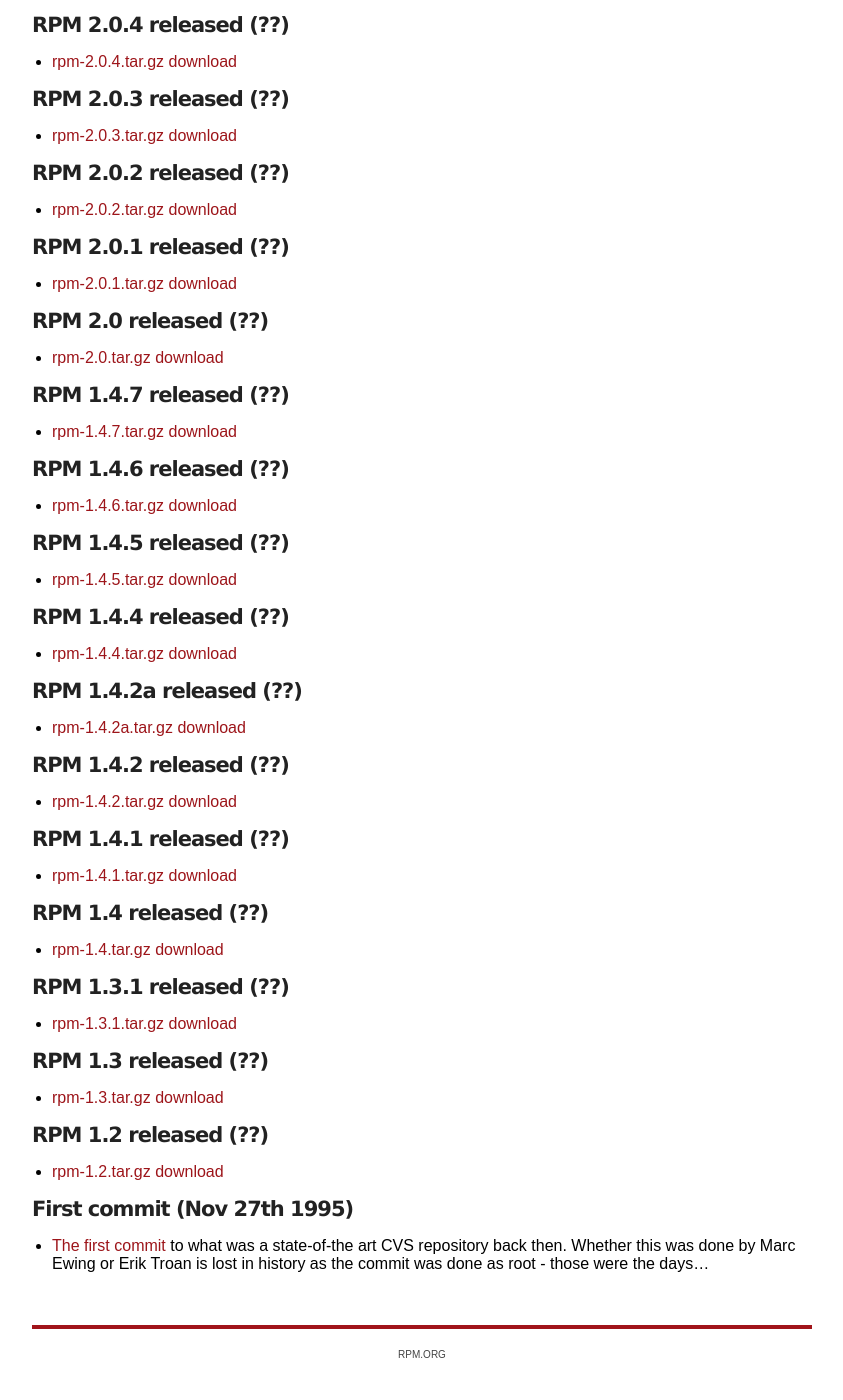
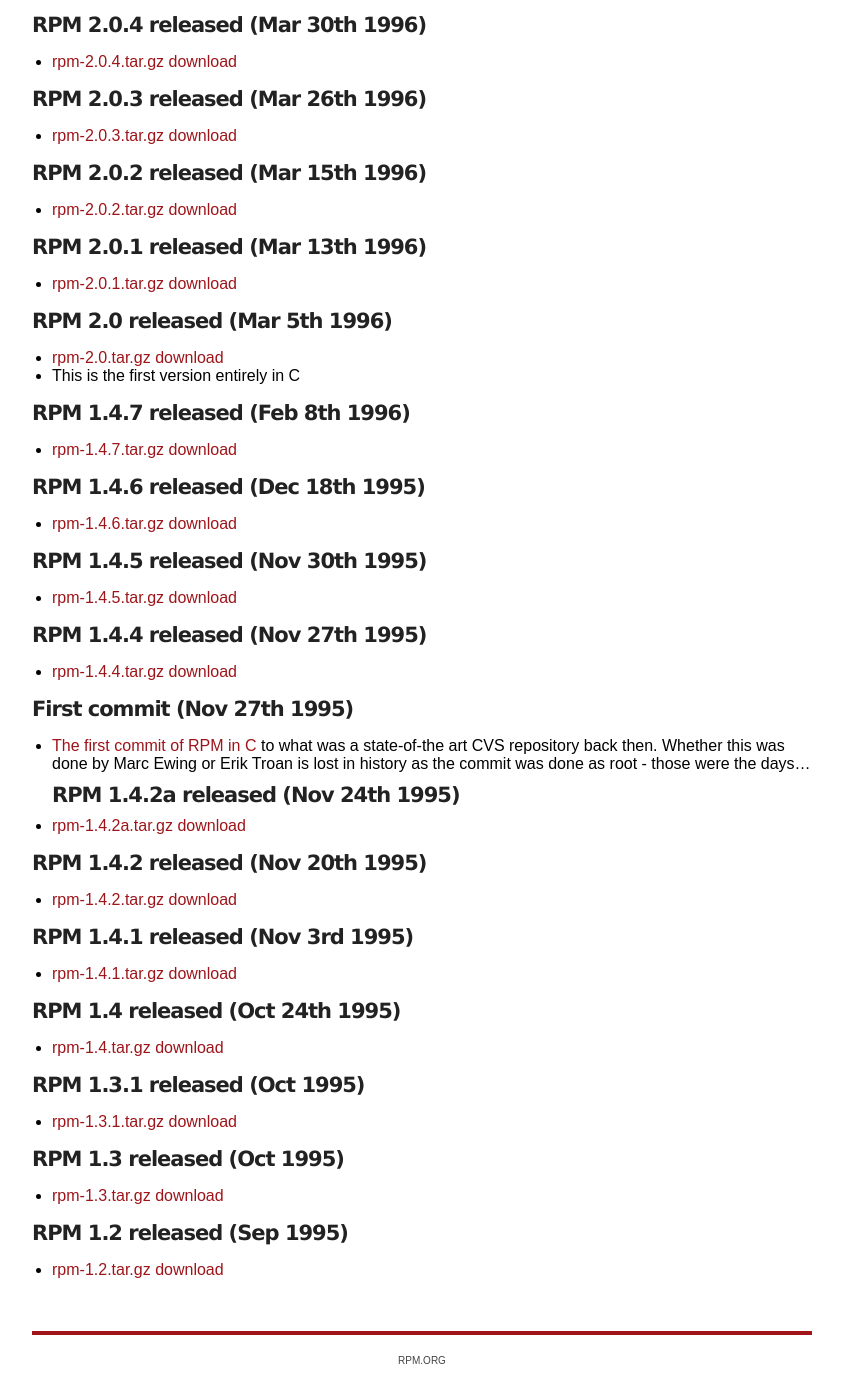
Before and after one commit to rpm-software-management/rpm-web, a Jekyll site: the page built from timeline.md, in a window 1280 px wide and 1400 px high, scrolled down 23924 px. Shown: the whole window, without its empty margins (218-1061 px from the left). Built offline with Jekyll 4.4.1, drawn with Linux system fonts in a browser that asks for light colours.

Commit message:
Add dates to the earliest releases in timeline + adjust ordering

```diff
--- a/timeline.md
+++ b/timeline.md
@@ -1195,73 +1195,73 @@ Due to a big surge in spam tickets in recent times, ticket creation and modifica
 
  * [rpm-2.0.5.tar.gz download](https://ftp.osuosl.org/pub/rpm/releases/historical/rpm-2.0.x/rpm-2.0.5.tar.gz)
 
-#### RPM 2.0.4 released (??) ####
+#### RPM 2.0.4 released (Mar 30th 1996) ####
 
  * [rpm-2.0.4.tar.gz download](https://ftp.osuosl.org/pub/rpm/releases/historical/rpm-2.0.x/rpm-2.0.4.tar.gz)
 
-#### RPM 2.0.3 released (??) ####
+#### RPM 2.0.3 released (Mar 26th 1996) ####
 
  * [rpm-2.0.3.tar.gz download](https://ftp.osuosl.org/pub/rpm/releases/historical/rpm-2.0.x/rpm-2.0.3.tar.gz)
 
-#### RPM 2.0.2 released (??) ####
+#### RPM 2.0.2 released (Mar 15th 1996) ####
 
  * [rpm-2.0.2.tar.gz download](https://ftp.osuosl.org/pub/rpm/releases/historical/rpm-2.0.x/rpm-2.0.2.tar.gz)
 
-#### RPM 2.0.1 released (??) ####
+#### RPM 2.0.1 released (Mar 13th 1996) ####
 
  * [rpm-2.0.1.tar.gz download](https://ftp.osuosl.org/pub/rpm/releases/historical/rpm-2.0.x/rpm-2.0.1.tar.gz)
 
-#### RPM 2.0 released (??) ####
+#### RPM 2.0 released (Mar 5th 1996) ####
 
  * [rpm-2.0.tar.gz download](https://ftp.osuosl.org/pub/rpm/releases/historical/rpm-2.0.x/rpm-2.0.tar.gz)
+ * This is the first version entirely in C
 
-#### RPM 1.4.7 released (??) ####
+#### RPM 1.4.7 released (Feb 8th 1996) ####
 
  * [rpm-1.4.7.tar.gz download](https://ftp.osuosl.org/pub/rpm/releases/historical/rpm-1.x/rpm-1.4.7.tar.gz)
 
-#### RPM 1.4.6 released (??) ####
+#### RPM 1.4.6 released (Dec 18th 1995) ####
 
  * [rpm-1.4.6.tar.gz download](https://ftp.osuosl.org/pub/rpm/releases/historical/rpm-1.x/rpm-1.4.6.tar.gz)
 
-#### RPM 1.4.5 released (??) ####
+#### RPM 1.4.5 released (Nov 30th 1995) ####
 
  * [rpm-1.4.5.tar.gz download](https://ftp.osuosl.org/pub/rpm/releases/historical/rpm-1.x/rpm-1.4.5.tar.gz)
 
-#### RPM 1.4.4 released (??) ####
+#### RPM 1.4.4 released (Nov 27th 1995) ####
 
  * [rpm-1.4.4.tar.gz download](https://ftp.osuosl.org/pub/rpm/releases/historical/rpm-1.x/rpm-1.4.4.tar.gz)
 
-#### RPM 1.4.2a released (??) ####
+#### First commit (Nov 27th 1995) ####
+
+ * [The first commit of RPM in C](https://github.com/rpm-software-management/rpm/commit/7153c160969d70a083f791bf75f9b4d09d2f2a45)
+   to what was a state-of-the art CVS repository back then. Whether this
+   was done by Marc Ewing or Erik Troan is lost in history as the
+   commit was done as root - those were the days...
+#### RPM 1.4.2a released (Nov 24th 1995) ####
 
  * [rpm-1.4.2a.tar.gz download](https://ftp.osuosl.org/pub/rpm/releases/historical/rpm-1.x/rpm-1.4.2a.tar.gz)
 
-#### RPM 1.4.2 released (??) ####
+#### RPM 1.4.2 released (Nov 20th 1995) ####
 
  * [rpm-1.4.2.tar.gz download](https://ftp.osuosl.org/pub/rpm/releases/historical/rpm-1.x/rpm-1.4.2.tar.gz)
 
-#### RPM 1.4.1 released (??) ####
+#### RPM 1.4.1 released (Nov 3rd 1995) ####
 
  * [rpm-1.4.1.tar.gz download](https://ftp.osuosl.org/pub/rpm/releases/historical/rpm-1.x/rpm-1.4.1.tar.gz)
 
-#### RPM 1.4 released (??) ####
+#### RPM 1.4 released (Oct 24th 1995) ####
 
  * [rpm-1.4.tar.gz download](https://ftp.osuosl.org/pub/rpm/releases/historical/rpm-1.x/rpm-1.4.tar.gz)
 
-#### RPM 1.3.1 released (??) ####
+#### RPM 1.3.1 released (Oct 1995) ####
 
  * [rpm-1.3.1.tar.gz download](https://ftp.osuosl.org/pub/rpm/releases/historical/rpm-1.x/rpm-1.3.1.tar.gz)
 
-#### RPM 1.3 released (??) ####
+#### RPM 1.3 released (Oct 1995) ####
 
  * [rpm-1.3.tar.gz download](https://ftp.osuosl.org/pub/rpm/releases/historical/rpm-1.x/rpm-1.3.tar.gz)
 
-#### RPM 1.2 released (??) ####
+#### RPM 1.2 released (Sep 1995) ####
 
  * [rpm-1.2.tar.gz download](https://ftp.osuosl.org/pub/rpm/releases/historical/rpm-1.x/rpm-1.2.tar.gz)
-
-#### First commit (Nov 27th 1995) ####
-
- * [The first commit](https://github.com/rpm-software-management/rpm/commit/7153c160969d70a083f791bf75f9b4d09d2f2a45)
-   to what was a state-of-the art CVS repository back then. Whether this
-   was done by Marc Ewing or Erik Troan is lost in history as the
-   commit was done as root - those were the days...
```
